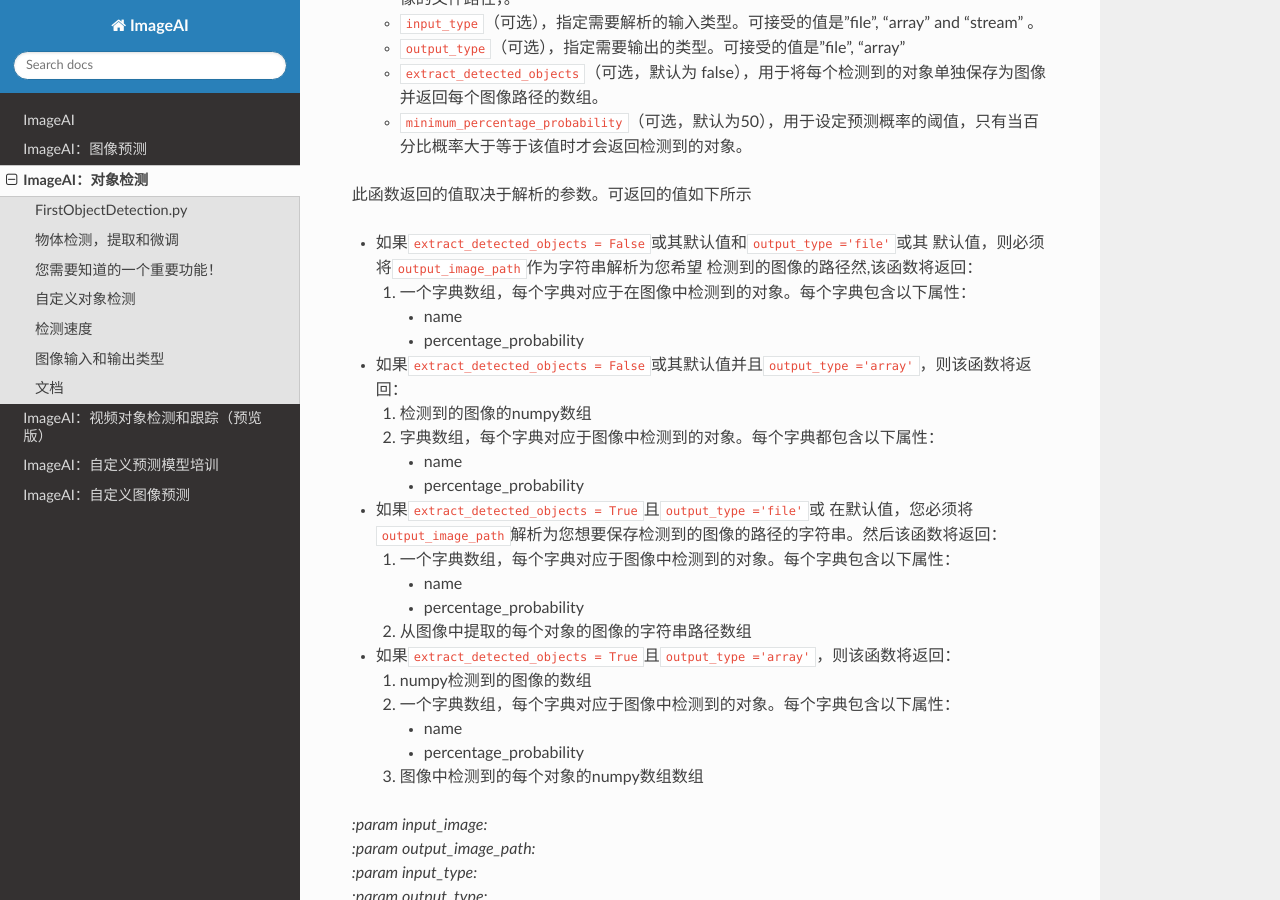
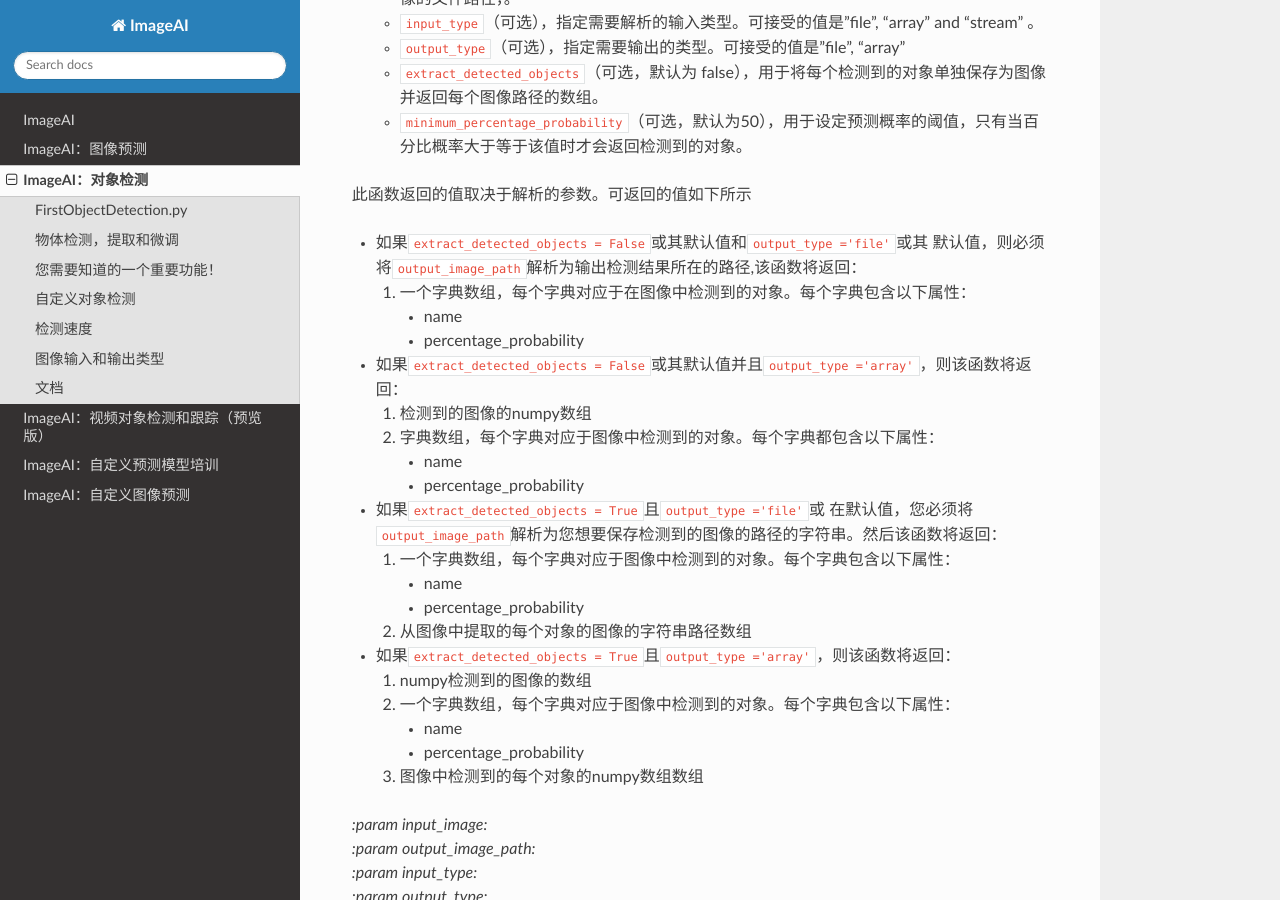
Before and after one commit to kangvcar/ImageAI_docs, a Sphinx documentation site: the page built from source/ImageAI_Object_Detection.md, in a window 1280 px wide and 900 px high, scrolled down 12308 px. Built offline with Sphinx 7.4.7 and the Read the Docs theme 2.0.0, drawn with Linux system fonts in a browser that asks for light colours.

Commit message:
modify imageai_object_detection

```diff
--- a/source/ImageAI_Object_Detection.md
+++ b/source/ImageAI_Object_Detection.md
@@ -280,11 +280,8 @@ detected_image_array, detections = detector.detectObjectsFromImage(output_type="
     - `minimum_percentage_probability`（可选，默认为50），用于设定预测概率的阈值，只有当百分比概率大于等于该值时才会返回检测到的对象。
 
 此函数返回的值取决于解析的参数。可返回的值如下所示
-
 - 如果`extract_detected_objects = False`或其默认值和`output_type ='file'`或其
-默认值，则必须将`output_image_path`作为字符串解析为您希望
-检测到的图像的路径然,该函数将返回：
-
+默认值，则必须将`output_image_path`解析为输出检测结果所在的路径,该函数将返回：
     1. 一个字典数组，每个字典对应于在图像中检测到的对象。每个字典包含以下属性：
         - name
         - percentage_probability
```
